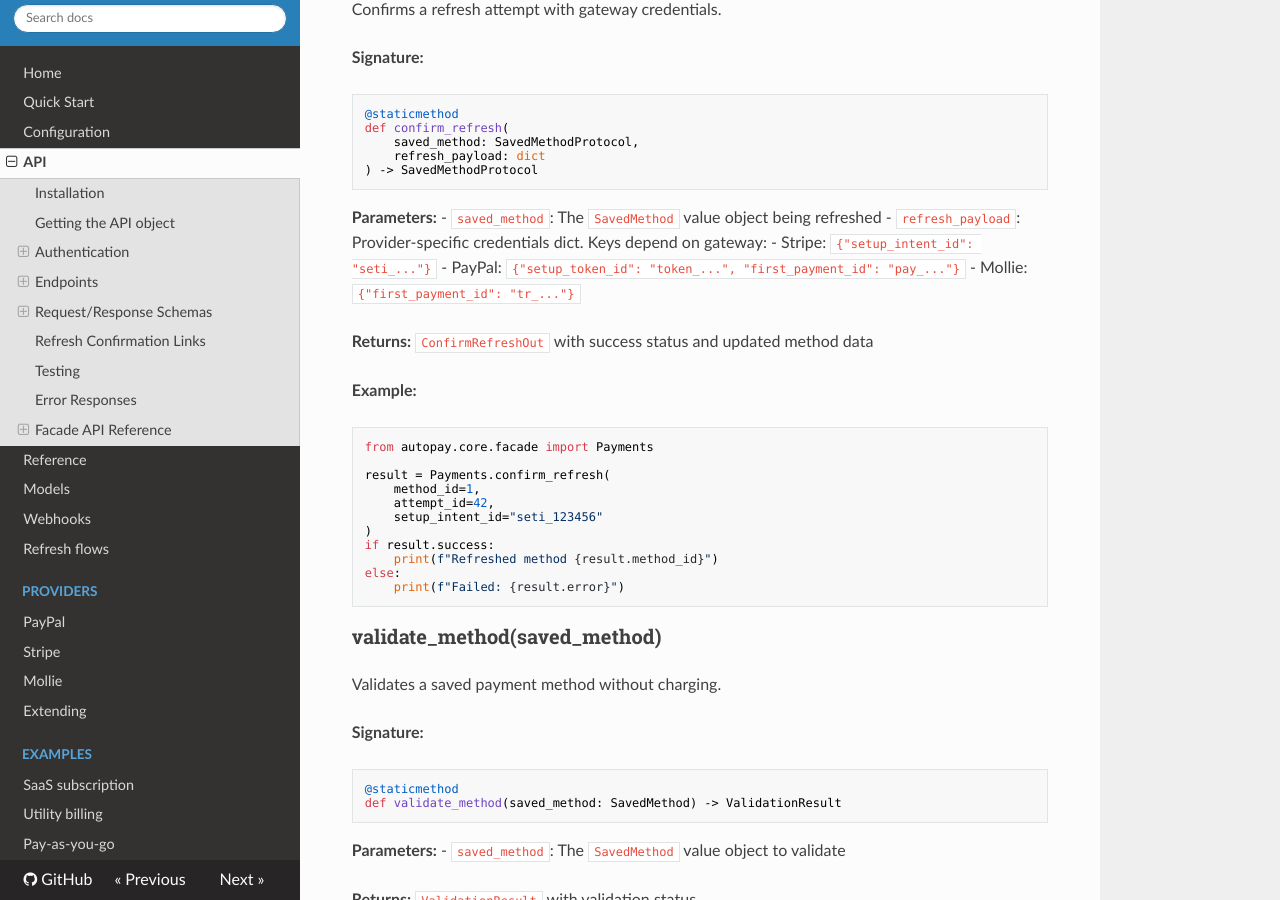
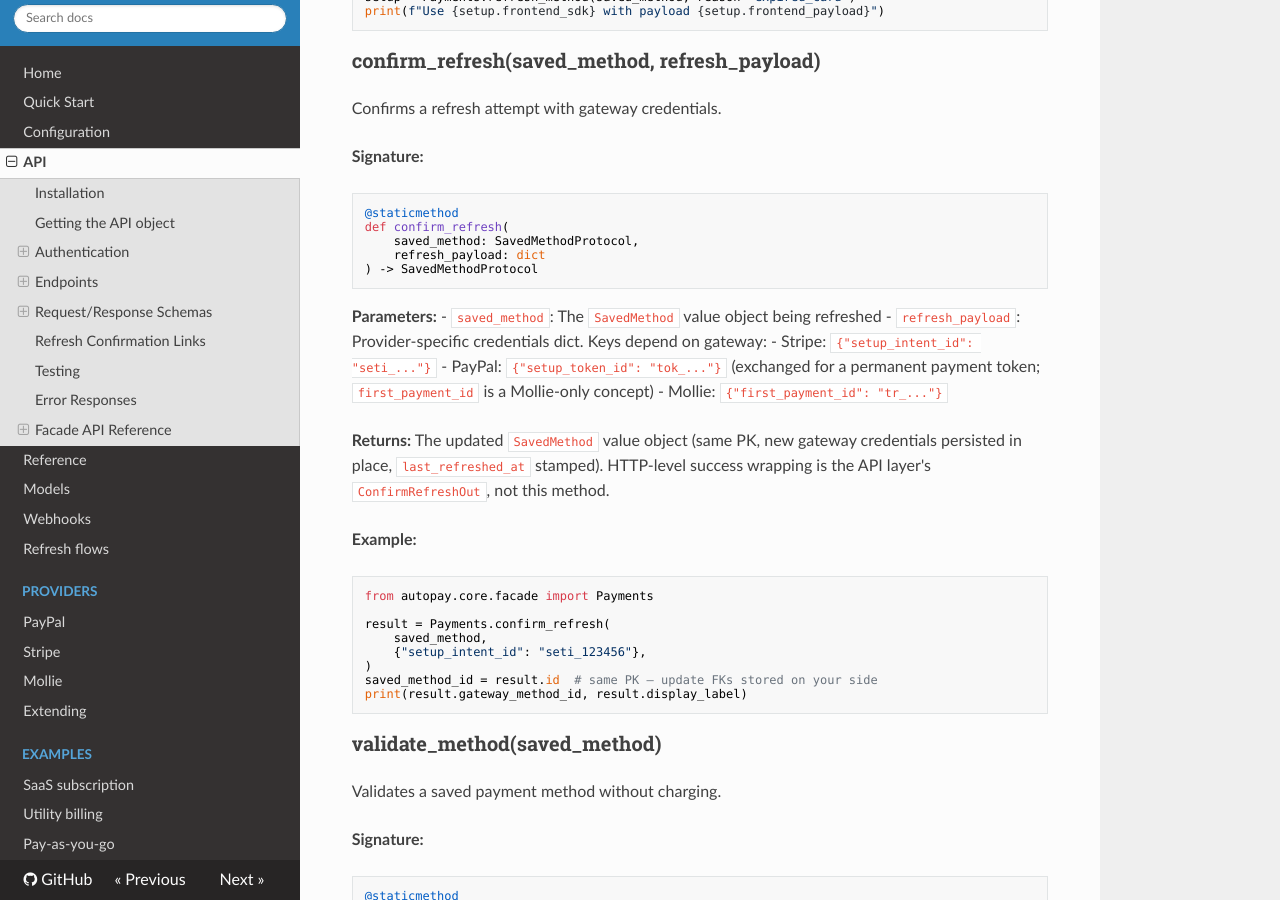
Before and after one commit to Mte90/django-autopay, an MkDocs documentation site: the page built from docs/api.md, in a window 1280 px wide and 900 px high, scrolled down 13872 px. Built offline with MkDocs 1.6.1, drawn with Linux system fonts in a browser that asks for light colours; nearby versions of some CDN libraries; some of the changed text lies outside the part shown.

Commit message:
docs: fix confirm_refresh reference and document mandatory HMAC attempt

````diff
--- a/.readthedocs.yaml
+++ b/.readthedocs.yaml
@@ -11,3 +11,5 @@ mkdocs:
 python:
   install:
     - requirements: docs/requirements.txt
+    - method: pip
+      path: .
--- a/autopay/__init__.py
+++ b/autopay/__init__.py
@@ -1,8 +1,4 @@
-"""django-autopay: recurring / off-session charge extension for django-payments.
-
-Public exports are added as the core is implemented (design doc:
-``piano-implementazione-django-autopay.md``).
-"""
+"""django-autopay: recurring / off-session charge extension for django-payments."""
 from autopay.core.base import AutopayCapabilityError, is_autopay_capable
 from autopay.core.facade import Payments
 from autopay.core.result import ChargeResult, ChargeStatus
--- a/docs/api.md
+++ b/docs/api.md
@@ -309,7 +309,7 @@ The cardholder-facing confirm endpoint (`GET .../refresh/confirm/`) is issued wi
 /autopay/api/methods/{method_id}/refresh/confirm/?attempt={attempt_id}&sig={hmac}&first_payment_id={id}
 ```
 
-The `sig` parameter is an HMAC-SHA256 of `"{attempt_id}:{method_id}"` using `AUTOPAY_WEBHOOK_SECRET`. Mismatching signatures return `200` with `RefreshStatusOut(success=False, method_id=None, error="invalid signature")` — **not HTTP 403**.
+The `sig` parameter is an HMAC-SHA256 of `"{attempt_id}:{method_id}"` using `AUTOPAY_WEBHOOK_SECRET`. Mismatching signatures return `200` with `RefreshStatusOut(success=False, method_id=None, error="invalid signature")` — **not HTTP 403**. When `AUTOPAY_WEBHOOK_SECRET` is configured, `attempt` and a valid `sig` are **mandatory**: a call with no `attempt` (or an incomplete signature) returns the same `invalid signature` body. Without a secret, unsigned calls remain allowed (development mode).
 
 The `first_payment_id` query parameter is optional (used for Mollie redirects to initiate the first payment after refresh confirmation).
 
@@ -372,7 +372,7 @@ See `tests/test_api_http.py` for working examples against every endpoint.
 **Failure response bodies:**
 
 - **Resource not found:** `ChargeOut(status="failed", message="<resource> not found")` or `RefreshStatusOut(success=False, method_id=None, error="<reason>")`
-- **Signature failure (GET refresh confirm):** `RefreshStatusOut(success=False, method_id=None, error="invalid signature")`
+- **Signature failure or unsigned call when `AUTOPAY_WEBHOOK_SECRET` is set (GET refresh confirm):** `RefreshStatusOut(success=False, method_id=None, error="invalid signature")`
 - **Webhook signature failure:** `WebhookReceiverOut(processed=False, ...)`
 - **Validation error:** `ChargeOut(status="failed", message="<validation error>")`
 
@@ -400,7 +400,7 @@ def save_method(payment) -> SavedMethod | None
 2. `payment.user` is `None`
 3. The provider's `save_method` returned `None`
 
-**Important:** The return is a value object. Persist `saved_method.id` on FK fields (e.g., `SavedPaymentMethod.gateway_method_id = saved_method.id`).
+**Important:** The return is a value object. `save_method` already persists the `SavedPaymentMethod` row — `saved_method.id` is its primary key. Store that id on your own models' FKs (e.g., `my_model.saved_method_id = saved_method.id`).
 
 **Example:**
 ```python
@@ -688,24 +688,21 @@ def confirm_refresh(
 - `saved_method`: The `SavedMethod` value object being refreshed
 - `refresh_payload`: Provider-specific credentials dict. Keys depend on gateway:
   - Stripe: `{"setup_intent_id": "seti_..."}`
-  - PayPal: `{"setup_token_id": "token_...", "first_payment_id": "pay_..."}`
+  - PayPal: `{"setup_token_id": "tok_..."}` (exchanged for a permanent payment token; `first_payment_id` is a Mollie-only concept)
   - Mollie: `{"first_payment_id": "tr_..."}`
 
-**Returns:** `ConfirmRefreshOut` with success status and updated method data
+**Returns:** The updated `SavedMethod` value object (same PK, new gateway credentials persisted in place, `last_refreshed_at` stamped). HTTP-level success wrapping is the API layer's `ConfirmRefreshOut`, not this method.
 
 **Example:**
 ```python
 from autopay.core.facade import Payments
 
 result = Payments.confirm_refresh(
-    method_id=1,
-    attempt_id=42,
-    setup_intent_id="seti_123456"
+    saved_method,
+    {"setup_intent_id": "seti_123456"},
 )
-if result.success:
-    print(f"Refreshed method {result.method_id}")
-else:
-    print(f"Failed: {result.error}")
+saved_method_id = result.id  # same PK — update FKs stored on your side
+print(result.gateway_method_id, result.display_label)
 ```
 
 ### validate_method(saved_method)
````
Also changed, not shown: other parts of docs/api.md (+3 -3 lines), docs/configuration.md (+1 -1 lines), docs/webhooks.md (+2 -3 lines), 1 other file.
